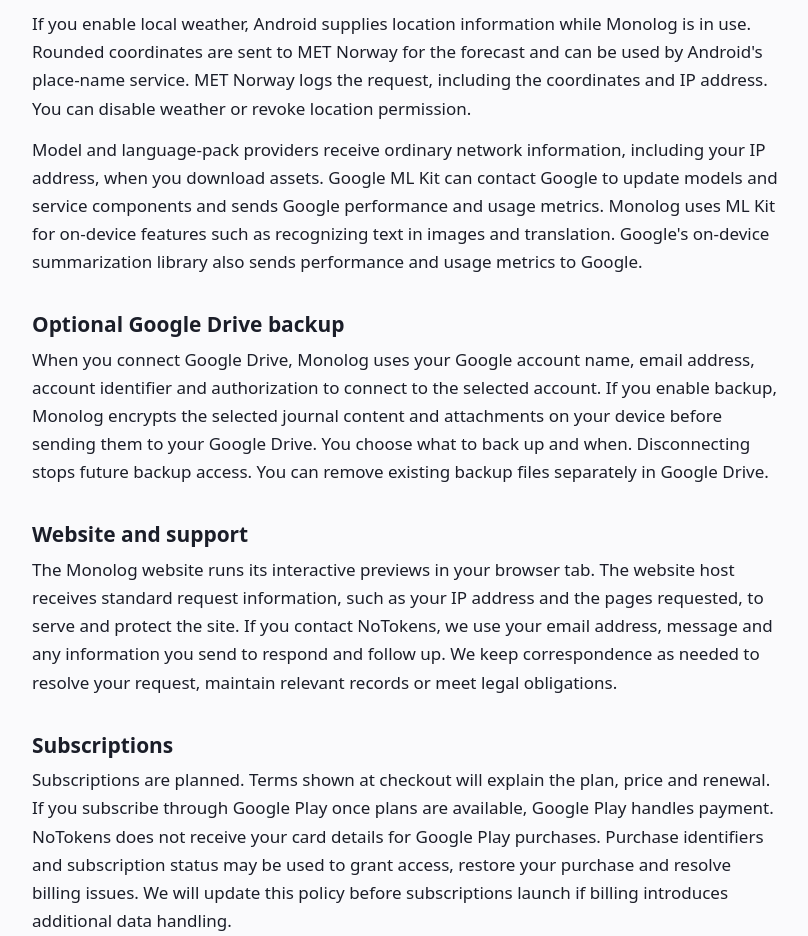
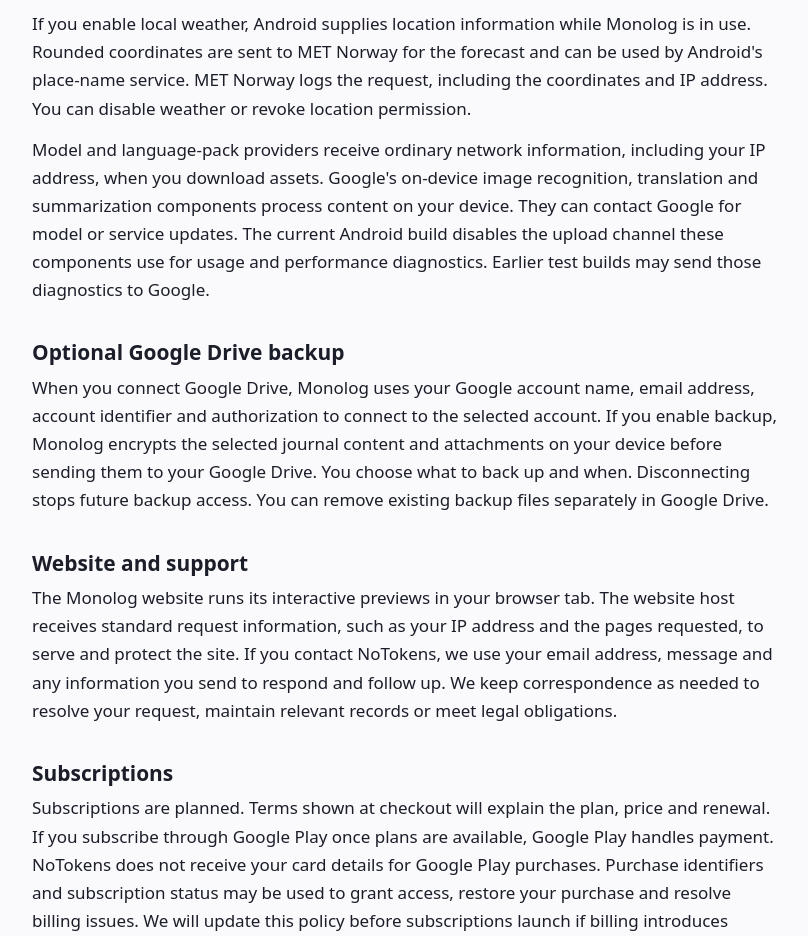
Before and after one commit to notokensco/monolog, a website built with Vite: page privacy/index.html in a window 1280 px wide. Shown: the part 1382-2318 px from the top of the page, without its empty margins (234-1042 px from the left). Built offline with nearby package versions, Linux system fonts and the light colour scheme.

Commit message:
Disclose Monolog SDK diagnostics blocking

```diff
--- a/privacy/index.html
+++ b/privacy/index.html
@@ -29,7 +29,7 @@
       <h2>Online services</h2>
       <p>If you request web results, Monolog sends your query or a search term derived from it to Wikipedia or the web provider available for that feature. If you open an action or search in another app, Monolog passes information needed for that action, such as a search term, phone number or email address. The receiving app handles that information under its own privacy practices.</p>
       <p>If you enable local weather, Android supplies location information while Monolog is in use. Rounded coordinates are sent to MET Norway for the forecast and can be used by Android&#x27;s place-name service. MET Norway logs the request, including the coordinates and IP address. You can disable weather or revoke location permission.</p>
-      <p>Model and language-pack providers receive ordinary network information, including your IP address, when you download assets. Google ML Kit can contact Google to update models and service components and sends Google performance and usage metrics. Monolog uses ML Kit for on-device features such as recognizing text in images and translation. Google's on-device summarization library also sends performance and usage metrics to Google.</p>
+      <p>Model and language-pack providers receive ordinary network information, including your IP address, when you download assets. Google's on-device image recognition, translation and summarization components process content on your device. They can contact Google for model or service updates. The current Android build disables the upload channel these components use for usage and performance diagnostics. Earlier test builds may send those diagnostics to Google.</p>
       <h2>Optional Google Drive backup</h2>
       <p>When you connect Google Drive, Monolog uses your Google account name, email address, account identifier and authorization to connect to the selected account. If you enable backup, Monolog encrypts the selected journal content and attachments on your device before sending them to your Google Drive. You choose what to back up and when. Disconnecting stops future backup access. You can remove existing backup files separately in Google Drive.</p>
       <h2>Website and support</h2>
```
